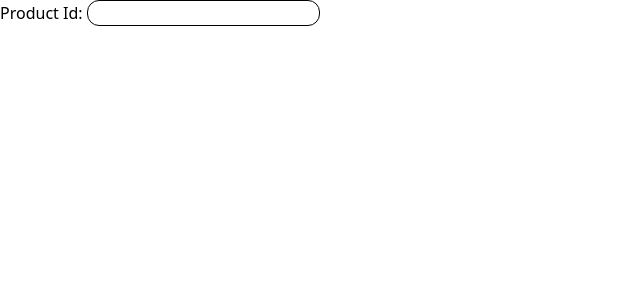
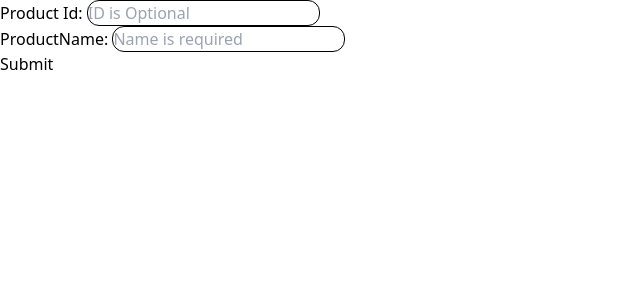
Before and after one commit to shashankdv1/Ecommerce-Website, a React (Create React App) app: page /RemoveItems in a window 1280 px wide. Shown: the top 300 px of the page, without its empty margins (0-640 px from the left). Built offline with nearby package versions, Linux system fonts and the light colour scheme.

Commit message:
Worked on page named RemoveItems and integrated it with backend

```diff
--- a/src/Pages/RemoveItems.jsx
+++ b/src/Pages/RemoveItems.jsx
@@ -1,8 +1,35 @@
+import { useState} from 'react';
+import axios from 'axios';
 const RemoveItems=()=>{
+    const[Id,setId]=useState("");
+    const[Name,setName]=useState("");
+    const handleDeletion=async(e)=>{
+         e.preventDefault();
+        try{
+            console.log(Id+" "+Name);
+        const res = await axios.post("http://localhost:8000/Items/DeleteItems",{Id,Name},{withCredentials:true});
+
+        if(res.data.success)
+        {
+            alert(`${res.data.name} has been deleted successfully`);
+        }
+        else{
+            alert(res.data.msg);
+        }
+         }
+    catch(error)
+        {
+            alert(error);
+        }
+
+    }
     return(
         <>
-        <form>
-            <label for="productId">Product Id: </label><input class="rounded-xl border-black border" name="productId" type="number"></input>
+        <form onSubmit={handleDeletion}>
+            <label for="productId">Product Id: </label> <input placeholder='ID is Optional' onChange={(e)=>{setId(e.target.value)}} class="rounded-xl border-black border" name="productId" type="number"></input><br/>
+            <label for="ProductName">ProductName: </label><input placeholder='Name is required' onChange={(e)=>{setName(e.target.value)}} class="rounded-xl border-black border" name="ProductName" type="text" required></input><br />
+
+            <button type="submit">Submit</button>
         </form>
         </>
     )
```
